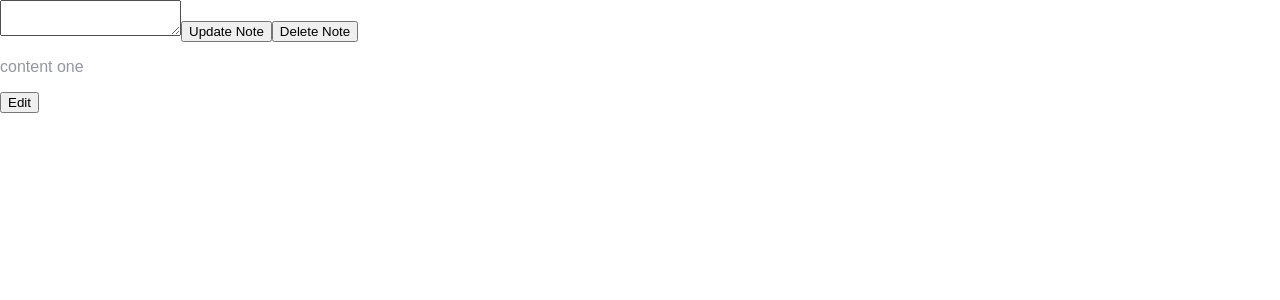
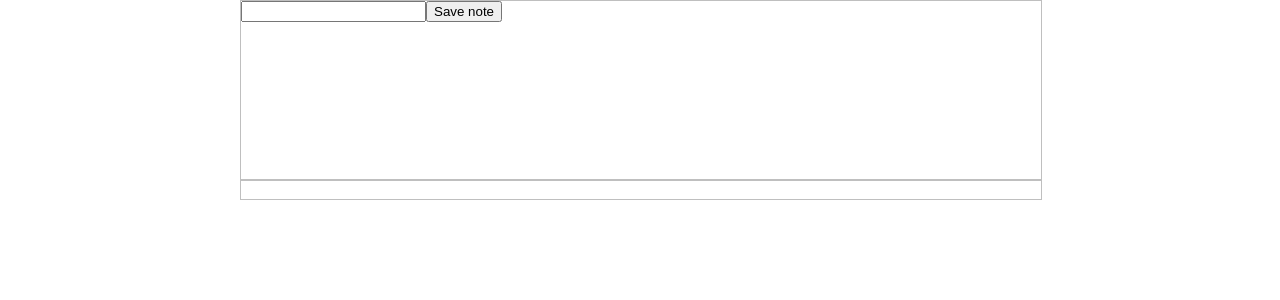
Before and after one commit to JMSBRN/text-editor-for-notes-with-tags, a React (Create React App) app: page / in a window 1280 px wide. Shown: the top 300 px of the page. Built offline with nearby package versions, Linux system fonts and the light colour scheme.

Commit message:
fix: created logic for textEditor, tagList, noteList comps.

```diff
--- a/src/App.tsx
+++ b/src/App.tsx
@@ -2,17 +2,14 @@ import React from 'react';
 import AppStyle from './styles/AppStyle.ts';
 import NoteEditor from './components/note-editor/NoteEditor.tsx';
 import NoteList from './components/note-list/NoteList.tsx';
-import { Note } from './features/notes/interfaces.ts';
+import TagList from './components/tag-list/TagList.tsx';
 
 function App() {
-  const onEditNote = (note: Note) => {
-    // eslint-disable-next-line no-console
-    console.log(note);
-  };
   return (
     <AppStyle>
       <NoteEditor />
-      <NoteList onEditNote={onEditNote} />
+      <TagList />
+      <NoteList />
     </AppStyle>
   );
 }
--- a/src/components/note-editor/NoteEditor.tsx
+++ b/src/components/note-editor/NoteEditor.tsx
@@ -1,62 +1,45 @@
 import React, { useState } from 'react';
-import { useDispatch } from 'react-redux';
+import NoteEditorStyled from './NoteEditoreStyle.ts';
+import { useAppDispatch, useAppSelector } from '../../hooks/storeHooks.ts';
 import {
   addNote,
-  editNote,
-  deleteNote,
+  selectNotes,
+  setTag,
+  setTags,
 } from '../../features/notes/notesSlice.ts';
-import { Note } from '../../features/notes/interfaces.ts';
+import generateUniqueId, {
+  checkValueWithRegex,
+} from '../../features/notes/utilsForNotes.ts';
 
-interface NoteEditorProps {
-  note?: Note;
-}
-
-function NoteEditor({ note }: NoteEditorProps) {
-  const [content, setContent] = useState(note?.content || '');
-  const dispatch = useDispatch();
-  const handleInputChange = (event: React.ChangeEvent<HTMLTextAreaElement>) => {
-    setContent(event.target.value);
+function NoteEditor() {
+  const [content, setContent] = useState<string>('');
+  const dispatch = useAppDispatch();
+  const { tag } = useAppSelector(selectNotes);
+  const handleChange = (e: React.ChangeEvent<HTMLInputElement>) => {
+    const { value } = e.target;
+    setContent(value);
+    const isTag = checkValueWithRegex(value, /#(\w+)/g);
+    if (isTag) {
+      dispatch(setTag(value.slice(1)));
+    }
   };
-
-  const handleSaveNote = () => {
-    if (note) {
-      dispatch(editNote({ ...note, content }));
-    } else {
-      const newNote: Note = {
-        id: Date.now().toString(),
-        content,
-      };
-      dispatch(addNote(newNote));
-    }
-    setContent('');
-  };
-
-  const handleDeleteNote = () => {
-    if (note) {
-      dispatch(deleteNote(note.id));
+  const handleSveNote = () => {
+    if (content) {
+      const uniqId = generateUniqueId();
+      dispatch(addNote({ id: uniqId, content, isEdit: false }));
       setContent('');
+      dispatch(setTags(tag));
+      dispatch(setTag(''));
     }
   };
   return (
-    <div>
-      <textarea value={content} onChange={handleInputChange} />
-      <button type="button" onClick={handleSaveNote}>
-        {note ? 'Update Note' : 'Save Note'}
+    <NoteEditorStyled>
+      <input type="text" value={content} onChange={handleChange} />
+      <button type="button" onClick={handleSveNote}>
+        Save note
       </button>
-      {note && (
-        <button type="button" onClick={handleDeleteNote}>
-          Delete Note
-        </button>
-      )}
-    </div>
+    </NoteEditorStyled>
   );
 }
 
-NoteEditor.defaultProps = {
-  note: {
-    id: undefined,
-    conttent: undefined,
-  },
-};
-
 export default NoteEditor;
--- a/src/components/note-editor/NoteEditoreStyle.ts
+++ b/src/components/note-editor/NoteEditoreStyle.ts
@@ -1,5 +1,10 @@
 import { styled } from 'styled-components';
 
-const MainContainer = styled.div``;
+const NoteEditorStyled = styled.div`
+  margin: 0 auto;
+  width: 100%;
+  height: 200px;
+  border: 1px solid #8888;
+`;
 
-export default MainContainer;
+export default NoteEditorStyled;
--- a/src/components/note-list/NoteList.tsx
+++ b/src/components/note-list/NoteList.tsx
@@ -1,26 +1,60 @@
 import React from 'react';
 import { useSelector } from 'react-redux';
+import {
+  deleteNote,
+  editNote,
+  selectNotes,
+  setisEditMode,
+} from '../../features/notes/notesSlice.ts';
+import { NoteListStyled, NoteStyled } from './NoteListStyle.ts';
+import { useAppDispatch } from '../../hooks/storeHooks.ts';
 import { Note } from '../../features/notes/interfaces.ts';
-import { selectNotes } from '../../features/notes/notesSlice.ts';
 
-interface NoteListProps {
-  onEditNote: (note: Note) => void;
-}
+function NoteList() {
+  const { notes } = useSelector(selectNotes);
+  const dispatch = useAppDispatch();
 
-function NoteList({ onEditNote }: NoteListProps) {
-  const { notes } = useSelector(selectNotes);
+  const handlEditNote = (note: Note) => {
+    dispatch(editNote(note));
+    dispatch(setisEditMode(note));
+  };
+  const handleChangeNoteContent = (
+    e: React.ChangeEvent<HTMLInputElement>,
+    note: Note
+  ) => {
+    const { value } = e.target;
+    const { isEdit } = note;
+    if (isEdit) {
+      dispatch(editNote({ ...note, content: value }));
+    }
+  };
+  const handleDeleteNote = (note: Note) => {
+    const { id } = note;
+    dispatch(deleteNote(id));
+  };
 
   return (
-    <div>
-      {notes.map((note) => (
-        <div key={note.id}>
-          <p>{note.content}</p>
-          <button type="button" onClick={() => onEditNote(note)}>
+    <NoteListStyled>
+      {notes.map((el) => (
+        <NoteStyled key={el.id}>
+          <p>{el.id}</p>
+          <p>{el.content}</p>
+          {el.isEdit && (
+            <input
+              type="text"
+              value={el.content}
+              onChange={(e) => handleChangeNoteContent(e, el)}
+            />
+          )}
+          <button type="button" onClick={() => handlEditNote(el)}>
             Edit
           </button>
-        </div>
+          <button type="button" onClick={() => handleDeleteNote(el)}>
+            Delete
+          </button>
+        </NoteStyled>
       ))}
-    </div>
+    </NoteListStyled>
   );
 }
 
--- a/src/components/note-list/NoteListStyle.ts
+++ b/src/components/note-list/NoteListStyle.ts
@@ -1,5 +1,16 @@
 import { styled } from 'styled-components';
 
-const MainContainer = styled.div``;
-
-export default MainContainer;
+export const NoteListStyled = styled.div`
+  width: 100%;
+  height: auto;
+  min-height: 600px;
+  display: block;
+`;
+export const NoteStyled = styled.div`
+  width: 100%;
+  height: 100px;
+  border: 1px solid #8888;
+  display: flex;
+  align-items: center;
+  justify-content: space-between;
+`;
--- a/src/components/tag-list/TagList.tsx
+++ b/src/components/tag-list/TagList.tsx
@@ -1,7 +1,18 @@
 import React from 'react';
+import TagListStyled from './TagListStyle.ts';
+import { useAppSelector } from '../../hooks/storeHooks.ts';
+import { selectNotes } from '../../features/notes/notesSlice.ts';
 
 function TagList() {
-  return <div>TagList</div>;
+  const { tag, tags } = useAppSelector(selectNotes);
+  return (
+    <TagListStyled>
+      {tag}
+      {tags.map((el) => (
+        <div>{el}</div>
+      ))}
+    </TagListStyled>
+  );
 }
 
 export default TagList;
--- a/src/components/tag-list/TagListStyle.ts
+++ b/src/components/tag-list/TagListStyle.ts
@@ -1,5 +1,13 @@
 import { styled } from 'styled-components';
 
-const MainContainer = styled.div``;
+const TagListStyled = styled.div`
+  margin: 0 auto;
+  width: 100%;
+  height: 20px;
+  border: 1px solid #8888;
+  display: flex;
+  align-items: center;
+  justify-content: space-around;
+`;
 
-export default MainContainer;
+export default TagListStyled;
--- a/src/features/notes/interfaces.ts
+++ b/src/features/notes/interfaces.ts
@@ -1,4 +1,5 @@
 export interface Note {
   id: string;
   content: string;
+  isEdit: boolean;
 }
--- a/src/features/notes/notesSlice.ts
+++ b/src/features/notes/notesSlice.ts
@@ -4,21 +4,35 @@ import { RootState } from '../../store/store.ts';
 
 interface InitialNotesState {
   notes: Note[];
+  tags: string[];
+  tag: string;
 }
 const initialState: InitialNotesState = {
-  notes: [
-    {
-      id: '1',
-      content: 'content one ',
-    },
-  ],
+  notes: [],
+  tags: [],
+  tag: '',
 };
 const notesSlice = createSlice({
   name: 'notes',
   initialState,
   reducers: {
+    setTag: (state, action: PayloadAction<string>) => {
+      const s = state;
+      s.tag = action.payload;
+    },
+    setTags: (state, action: PayloadAction<string>) => {
+      const s = state;
+      s.tags = [...s.tags, action.payload];
+    },
     addNote: (state, action: PayloadAction<Note>) => {
       state.notes.push(action.payload);
+    },
+    setisEditMode: (state, action: PayloadAction<Note>) => {
+      const { id, isEdit } = action.payload;
+      const note = state.notes.find((n) => n.id === id);
+      if (note) {
+        note.isEdit = !isEdit;
+      }
     },
     editNote: (state, action: PayloadAction<Note>) => {
       const { id, content } = action.payload;
@@ -34,6 +48,7 @@ const notesSlice = createSlice({
   },
 });
 
-export const { addNote, editNote, deleteNote } = notesSlice.actions;
+export const { setTag, setTags, setisEditMode, addNote, editNote, deleteNote } =
+  notesSlice.actions;
 export const selectNotes = (state: RootState) => state.notes;
 export default notesSlice.reducer;
--- /dev/null
+++ b/src/features/notes/utilsForNotes.ts
@@ -0,0 +1,10 @@
+const generateUniqueId = () => {
+  return new Date().getTime().toString();
+};
+
+export default generateUniqueId;
+
+export const checkValueWithRegex = (value: string, pattern: RegExp) => {
+  const regex = new RegExp(pattern);
+  return regex.test(value);
+};
--- a/src/styles/AppStyle.ts
+++ b/src/styles/AppStyle.ts
@@ -1,8 +1,14 @@
 import styled from 'styled-components';
 
 const AppStyle = styled.div`
+  margin: 0 auto;
   width: 100%;
+  max-width: 800px;
   height: 100vh;
+  display: flex;
+  flex-direction: column;
+  align-items: center;
+  justify-content: center;
 `;
 
 export default AppStyle;
```
